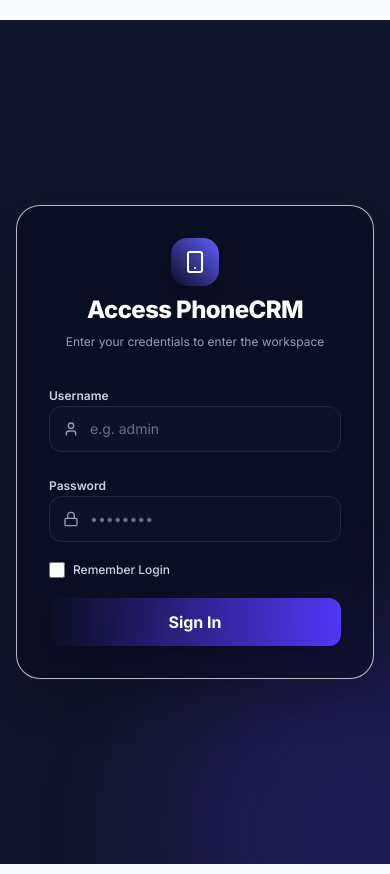
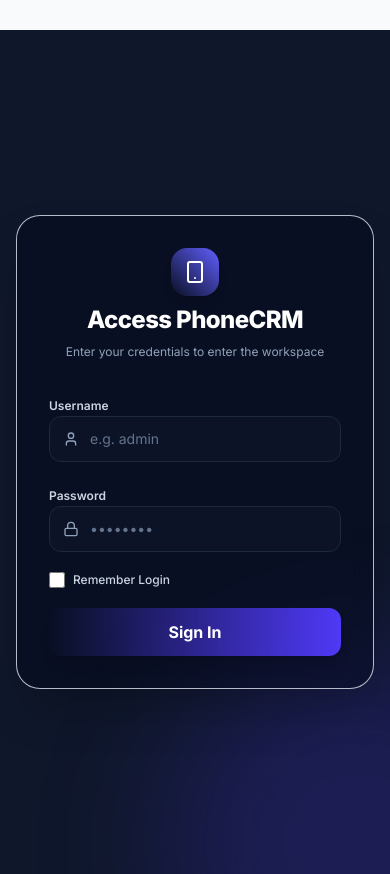
Before and after one commit to azamjonbro/Mobile22-front, a Vue app: page /login in a window 390 px wide. Built offline with nearby package versions, Linux system fonts and the light colour scheme.

Commit message:
style: increase top padding for body on mobile devices

```diff
--- a/src/index.css
+++ b/src/index.css
@@ -114,6 +114,6 @@
 /* Mobile responsive padding */
 @media (max-width: 768px) {
   body {
-    padding-top: 20px;
+    padding-top: 30px;
   }
 }
```
